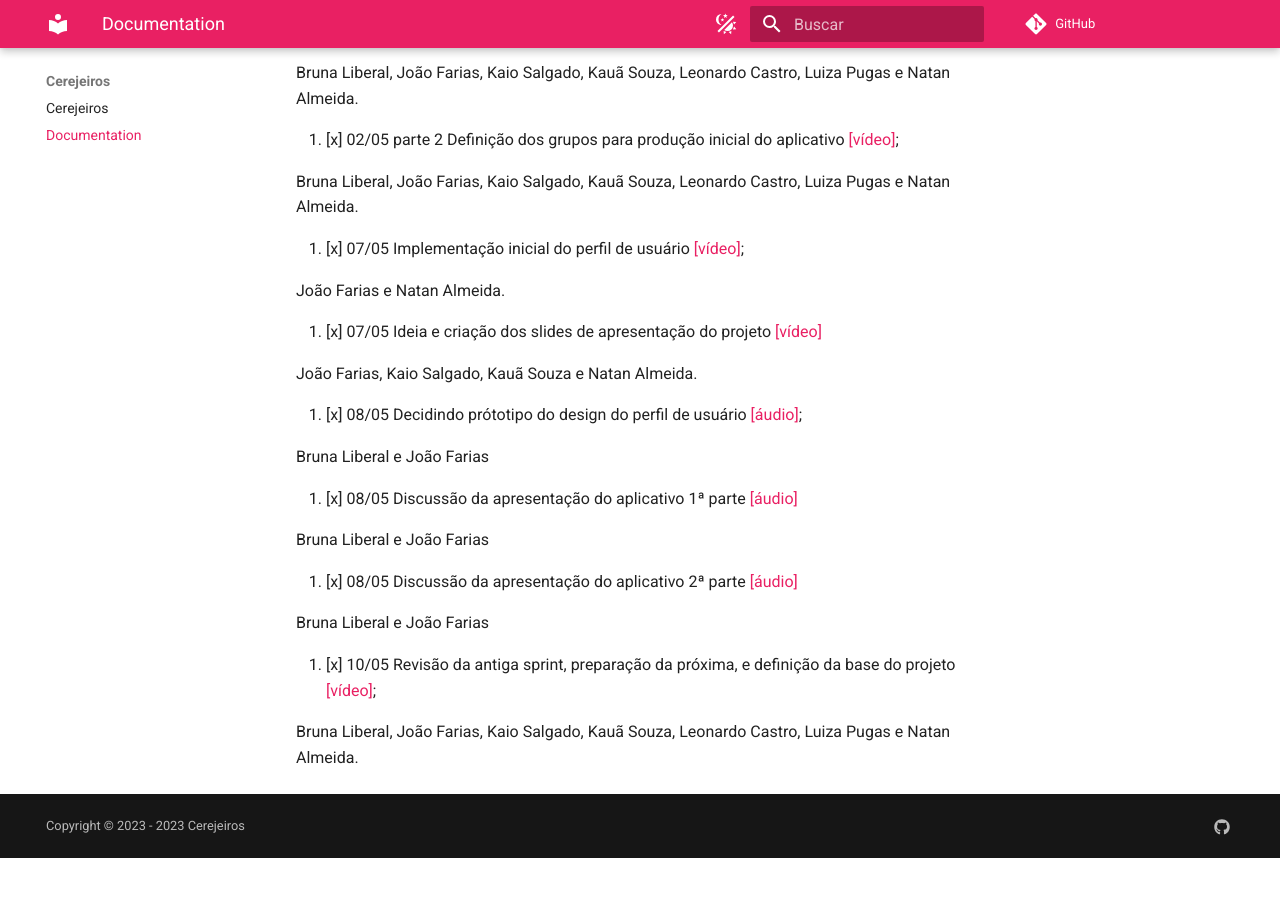
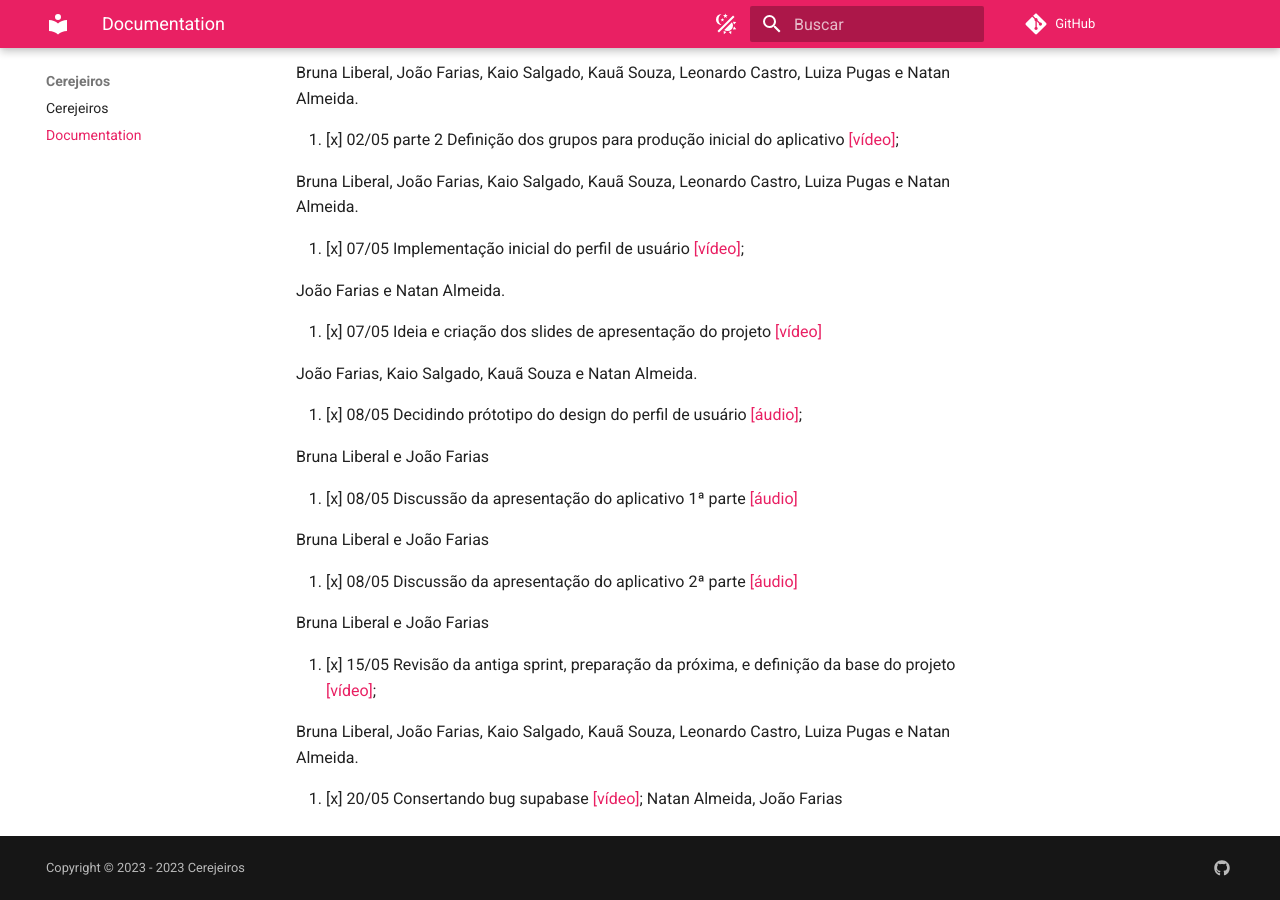
Before and after one commit to cerejeiros/bloom, an MkDocs documentation site: the page built from docs/documentation.md, in a window 1280 px wide and 900 px high, scrolled down 865 px. Built offline with MkDocs 1.6.1 and Material for MkDocs 9.7.7, drawn with Linux system fonts in a browser that asks for light colours; comment, search, counter and statistics services are not loaded; before the commit the page ends 1723 px from its top, so only the background shows below that.

Commit message:
Update documentation.md

```diff
--- a/docs/documentation.md
+++ b/docs/documentation.md
@@ -50,6 +50,9 @@ Bruna Liberal e João Farias
 
 Bruna Liberal e João Farias
 
-13. [x] 10/05 Revisão da antiga sprint, preparação da próxima, e definição da base do projeto [[vídeo]](https://youtu.be/Sq1C0Nz8zZM);
+13. [x] 15/05 Revisão da antiga sprint, preparação da próxima, e definição da base do projeto [[vídeo]](https://youtu.be/Sq1C0Nz8zZM);
 
 Bruna Liberal, João Farias, Kaio Salgado, Kauã Souza, Leonardo Castro, Luiza Pugas e Natan Almeida.
+
+14. [x] 20/05 Consertando bug supabase [[vídeo]](https://youtu.be/_3Djb_jXkNo);
+Natan Almeida, João Farias
```
